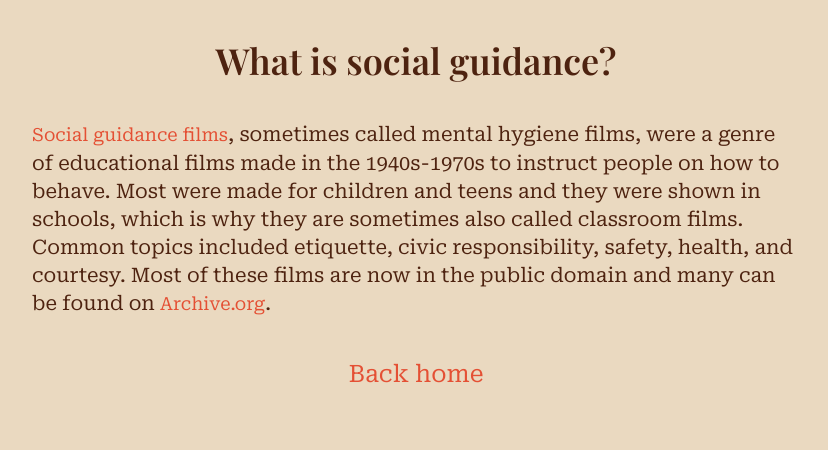
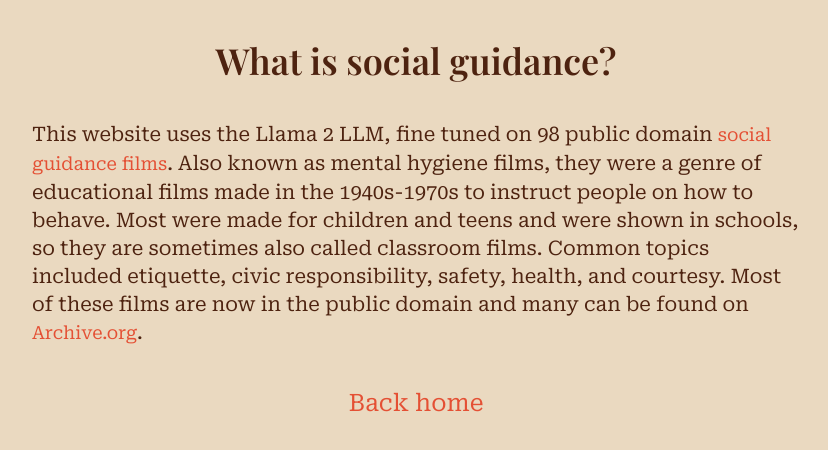
Before and after one commit to labrocadabro/social-guidance, a Nuxt app: page /about in a window 1280 px wide. Shown: the top 450 px of the page, without its empty margins (224-1052 px from the left). Built offline with nearby package versions, Linux system fonts and the light colour scheme; a web font is replaced by a local one.

Commit message:
update title

```diff
--- a/pages/about.vue
+++ b/pages/about.vue
@@ -2,22 +2,24 @@
 	<div class="max-w-screen-md mx-auto">
 		<h1 class="text-center my-10">What is social guidance?</h1>
 		<p>
+			This website uses the Llama 2 LLM, fine tuned on 98 public domain
 			<a
 				href="https://en.wikipedia.org/wiki/Social_guidance_film"
 				target="_blank"
-				>Social guidance films</a
-			>, sometimes called mental hygiene films, were a genre of educational
+				>social guidance films</a
+			>. Also known as mental hygiene films, they were a genre of educational
 			films made in the 1940s-1970s to instruct people on how to behave. Most
-			were made for children and teens and they were shown in schools, which is
-			why they are sometimes also called classroom films. Common topics included
-			etiquette, civic responsibility, safety, health, and courtesy. Most of
-			these films are now in the public domain and many can be found on
+			were made for children and teens and were shown in schools, so they are
+			sometimes also called classroom films. Common topics included etiquette,
+			civic responsibility, safety, health, and courtesy. Most of these films
+			are now in the public domain and many can be found on
 			<a
 				href="https://archive.org/search?query=social+guidance&and%5B%5D=mediatype%3A%22movies%22"
 				target="_blank"
 				>Archive.org</a
 			>.
 		</p>
+		<p></p>
 		<NuxtLink to="/" class="text-center block text-2xl mt-10"
 			>Back home</NuxtLink
 		>
--- a/pages/index.vue
+++ b/pages/index.vue
@@ -30,8 +30,8 @@
 	<img src="~/assets/man-sepia.png" class="h-screen absolute left-10" />
 	<img src="~/assets/woman-sepia.png" class="h-screen absolute right-10" />
 	<div class="pt-10 mx-auto w-1/2 text-center">
-		<h1 class="mb-4">Name of this thing</h1>
-		<h2 class="mb-2">Social Guidance from the 1950s</h2>
+		<h1 class="mb-4">Etiquette advice from the 1950s</h1>
+		<h2 class="mb-2">As taught in social guidance films</h2>
 		<NuxtLink to="/about" class="block">What is social guidance?</NuxtLink>
 		<div v-show="loading" class="mt-20">
 			<clock-spinner class="mx-auto" />
```
